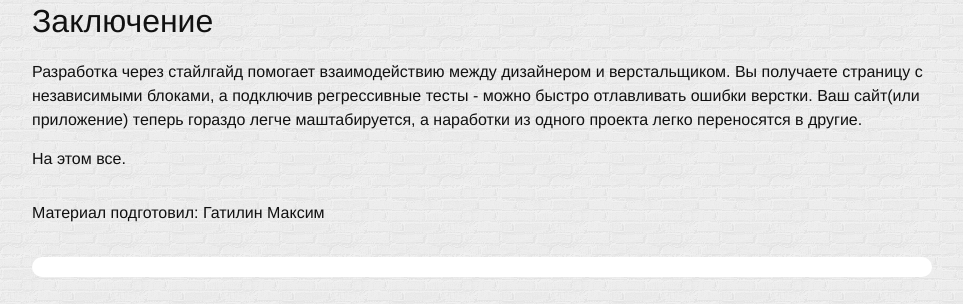
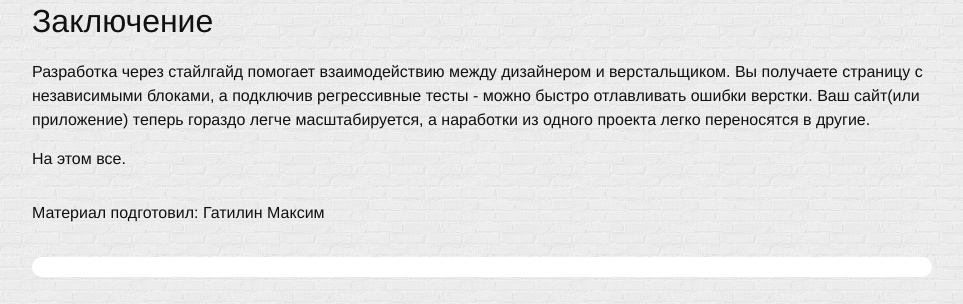
Before and after one commit to glivera-team/glivera-team.github.io, a Jekyll site: the page built from _posts/2016-03-11-styleguide.markdown, in a window 1280 px wide and 900 px high, scrolled down 7627 px. Shown: the part 593-897 px from the top of the window, without its empty margins (158-1121 px from the left). Built offline with Jekyll 4.4.1, drawn with Linux system fonts in a browser that asks for light colours; comment, search, counter and statistics services are not loaded; some of the changed lines change nothing that is shown; some of the changed text lies outside the part shown.

```diff
--- a/_posts/2016-03-11-styleguide.markdown
+++ b/_posts/2016-03-11-styleguide.markdown
@@ -74,7 +74,7 @@
 {% endhighlight %}
 Для синхронизации папок использован плагин <a href="https://www.npmjs.com/package/gulp-directory-sync" target="_blank">gulp-directory-sync</a>.
 
-Далее собираем gulp-таски в один и отправлем его в default и watcher:
+Далее собираем gulp-таски в один и отправляем его в default и watcher:
 {% highlight javascript %}
 gulp.task('styleguide', ['styleguide:generate', 'styleguide:applystyles','styleguide:copyFonts']);
 
@@ -86,7 +86,7 @@
 {% endhighlight %}
 
 ## Документируем код стилей
-Чтобы стайлгайд "ожил" необходмио в стилях прописать комментарии с помощью kss. Синтаксис kss подробно расписан на <a href="http://warpspire.com/kss/syntax/" target="_blank">их сайте</a>.
+Чтобы стайлгайд "ожил" необходимо в стилях прописать комментарии с помощью kss. Синтаксис kss подробно расписан на <a href="http://warpspire.com/kss/syntax/" target="_blank">их сайте</a>.
 Выглядит это так:
 
 {% highlight scss %}
@@ -323,6 +323,6 @@
 {% endhighlight %}
 
 ## Заключение
-Разработка через стайлгайд помогает взаимодействию между дизайнером и верстальщиком. Вы получаете страницу с независимыми блоками, а подключив регрессивные тесты - можно быстро отлавливать ошибки верстки. Ваш сайт(или приложение) теперь гораздо легче маштабируется, а наработки из одного проекта легко переносятся в другие.
+Разработка через стайлгайд помогает взаимодействию между дизайнером и верстальщиком. Вы получаете страницу с независимыми блоками, а подключив регрессивные тесты - можно быстро отлавливать ошибки верстки. Ваш сайт(или приложение) теперь гораздо легче масштабируется, а наработки из одного проекта легко переносятся в другие.
 
 На этом все.
```
